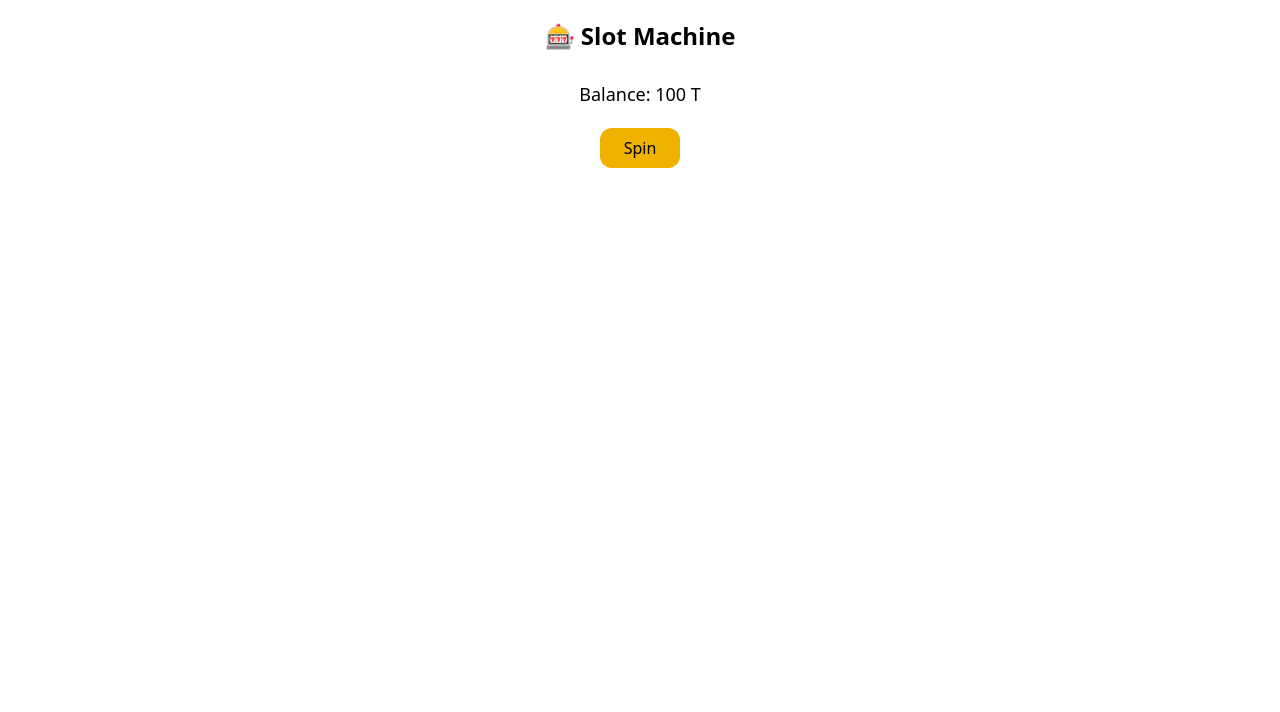
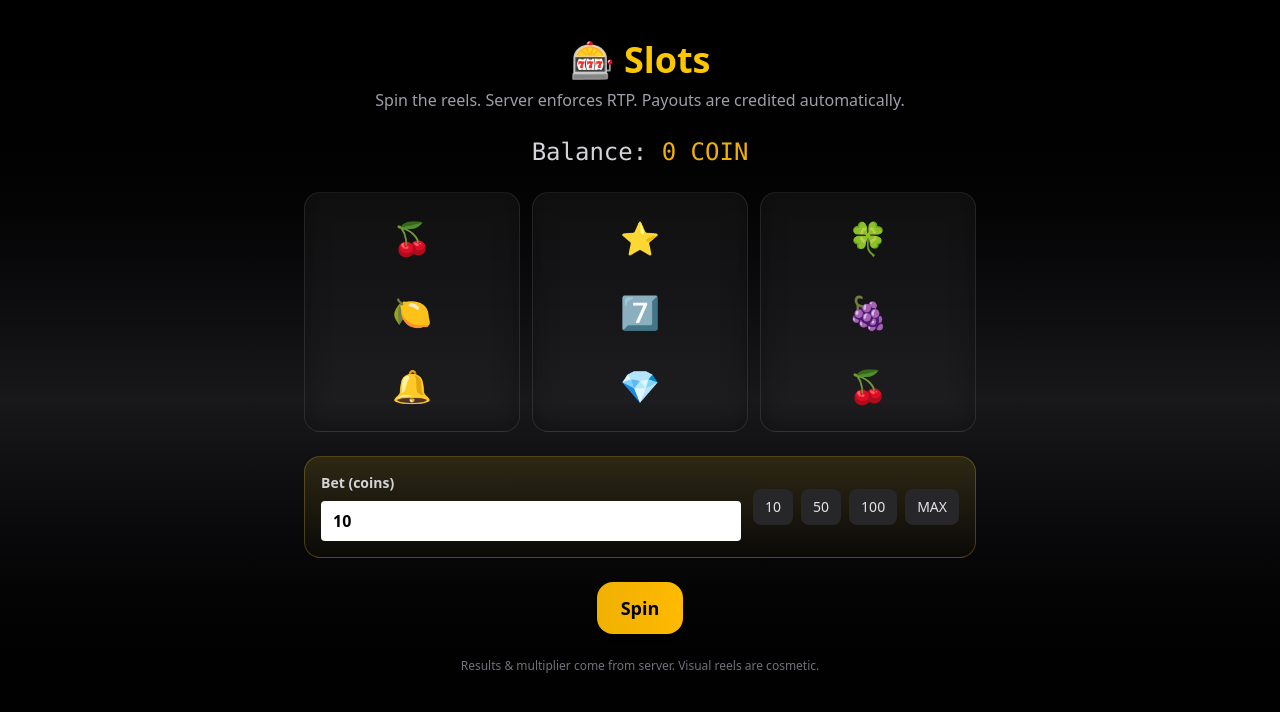
Before and after one commit to muhammadusama985/casino-telegram-app, a React (Vite) app: page /slot in a window 1280 px wide. Shown: the top 712 px of the page. Built offline with nearby package versions, Linux system fonts and the light colour scheme; no server answers; what @tonconnect/ui-react would draw is missing.

Commit message:
slot game added

```diff
--- a/src/pages/SlotGame.jsx
+++ b/src/pages/SlotGame.jsx
@@ -1,34 +1,310 @@
-// pages/SlotGame.jsx
+// src/pages/Slot.jsx
+import { useEffect, useMemo, useState } from "react";
+import { telegramAuth, getBalance, games } from "../api";
 
-import React, { useState } from "react";
+// ---------- helpers ----------
+function toNum(v) {
+  if (typeof v === "number") return Number.isFinite(v) ? v : 0;
+  const n = Number(v);
+  return Number.isFinite(n) ? n : 0;
+}
+const fmtCoins = (n) =>
+  Number.isFinite(Number(n)) ? Number(n).toLocaleString("en-US") : "0";
+const clampInt = (v, min, max) => {
+  const n = Math.floor(Number(v || 0));
+  if (!Number.isFinite(n)) return min;
+  return Math.max(min, Math.min(max ?? n, n));
+};
 
-export default function SlotGame() {
-  const [result, setResult] = useState([]);
-  const [balance, setBalance] = useState(100); // example
+export default function Slot() {
+  // ---- coins managed with the SAME logic you use elsewhere ----
+  const [coins, setCoins] = useState(0);
 
-  const symbols = ["🍒", "🍋", "🔔", "💎", "7️⃣"];
+  // ---- slot UI state ----
+  const symbols = useMemo(() => ["🍒", "🍋", "🔔", "⭐", "7️⃣", "💎", "🍀", "🍇"], []);
+  const [bet, setBet] = useState(10);
+  const [spinning, setSpinning] = useState(false);
+  const [result, setResult] = useState(""); // UI text: win/lose
+  const [payout, setPayout] = useState(0);
+  const [lastMult, setLastMult] = useState(null); // e.g., 2x, 10x, etc.
 
-  function spin() {
-    const newResult = Array(3)
-      .fill(0)
-      .map(() => symbols[Math.floor(Math.random() * symbols.length)]);
-    setResult(newResult);
+  // reels: each is an array of 3 visible symbols
+  const [reelA, setReelA] = useState(["🍒", "🍋", "🔔"]);
+  const [reelB, setReelB] = useState(["⭐", "7️⃣", "💎"]);
+  const [reelC, setReelC] = useState(["🍀", "🍇", "🍒"]);
 
-    if (newResult[0] === newResult[1] && newResult[1] === newResult[2]) {
-      setBalance((prev) => prev + 50); // win
-    } else {
-      setBalance((prev) => prev - 10); // spin cost
+  // ---------- BALANCE BOOTSTRAP (same flow as your MainLayout) ----------
+  useEffect(() => {
+    let stopPolling = () => {};
+
+    (async () => {
+      try {
+        // 1) Login
+        const u = await telegramAuth();
+        if (Number.isFinite(Number(u?.coins))) {
+          const initial = toNum(u.coins);
+          setCoins((prev) => (initial !== prev ? initial : prev));
+        }
+
+        // 2) Confirm from backend once
+        try {
+          const c = await getBalance();
+          if (Number.isFinite(c)) setCoins((prev) => (c !== prev ? c : prev));
+        } catch {}
+
+        // 3) Start polling
+        stopPolling = (() => {
+          let alive = true;
+          (function tick() {
+            setTimeout(async () => {
+              if (!alive) return;
+              try {
+                const c = await getBalance();
+                if (Number.isFinite(c)) setCoins((prev) => (c !== prev ? c : prev));
+              } catch {
+              } finally {
+                if (alive) tick();
+              }
+            }, 4000);
+          })();
+          return () => {
+            alive = false;
+          };
+        })();
+      } catch (e) {
+        console.error("[Slot] telegramAuth failed:", e);
+      }
+    })();
+
+    return () => {
+      stopPolling?.();
+    };
+  }, []); // eslint-disable-line react-hooks/exhaustive-deps
+
+  // 🔔 Same refresh hooks as elsewhere (event + tab visibility)
+  useEffect(() => {
+    const refresh = async () => {
+      try {
+        const c = await getBalance();
+        if (Number.isFinite(c)) setCoins((prev) => (c !== prev ? c : prev));
+      } catch {}
+    };
+    const onVisible = () => {
+      if (document.visibilityState === "visible") refresh();
+    };
+    window.addEventListener("balance:refresh", refresh);
+    document.addEventListener("visibilitychange", onVisible);
+    return () => {
+      window.removeEventListener("balance:refresh", refresh);
+      document.removeEventListener("visibilitychange", onVisible);
+    };
+  }, []);
+
+  // ---------- reel helpers ----------
+  const randSymbol = () => symbols[Math.floor(Math.random() * symbols.length)];
+  const randomColumn = () => [randSymbol(), randSymbol(), randSymbol()];
+
+  // simulate reel spin visuals while backend decides result
+  const startSpinVisual = () => {
+    setResult("");
+    setPayout(0);
+    setLastMult(null);
+    setSpinning(true);
+  };
+  const stopSpinVisualWithRandoms = () => {
+    setReelA(randomColumn());
+    setReelB(randomColumn());
+    setReelC(randomColumn());
+    setSpinning(false);
+  };
+
+  // ---------- spin / bet ----------
+  const onSpin = async () => {
+    const stake = clampInt(bet, 1);
+    if (stake <= 0) return alert("Enter a valid bet (>= 1).");
+    if (Number(coins) < stake) return alert("Not enough coins.");
+
+    startSpinVisual();
+
+    // keep the reels "moving" by just refreshing symbols periodically
+    let visualTimer = setInterval(() => {
+      setReelA(randomColumn());
+      setReelB(randomColumn());
+      setReelC(randomColumn());
+    }, 90);
+
+    const startedAt = Date.now();
+    try {
+      // Server outcome (RTP aware). Expect: { result, payout, newBalance, details:{ multiplier, factor, eM } }
+      // Use games.slot(stake) helper if you added it; otherwise: games.bet({game:'slot', stakeCoins: stake})
+      const res = (typeof games.slot === "function")
+        ? await games.slot(stake)
+        : await games.bet({ game: "slot", stakeCoins: stake });
+
+      // Ensure minimum spin time for feel
+      const minMs = 1000;
+      const elapsed = Date.now() - startedAt;
+      if (elapsed < minMs) {
+        await new Promise((r) => setTimeout(r, minMs - elapsed));
+      }
+
+      try { clearInterval(visualTimer); } catch {}
+      visualTimer = null;
+
+      // Land reels visually (random, purely cosmetic)
+      stopSpinVisualWithRandoms();
+
+      // Update balance from server
+      if (Number.isFinite(res?.newBalance)) {
+        setCoins((prev) => (res.newBalance !== prev ? res.newBalance : prev));
+      }
+
+      // Show result text and payout/multiplier if any
+      const mult = Number(res?.details?.multiplier);
+      if (res?.result === "win" && Number.isFinite(res?.payout) && res.payout > 0) {
+        setPayout(res.payout);
+        if (Number.isFinite(mult) && mult > 0) setLastMult(mult);
+        setResult(`🎉 WIN +${res.payout}${Number.isFinite(mult) ? `  (x${mult})` : ""}`);
+      } else {
+        setResult(`❌ Lose -${stake}`);
+      }
+
+      // Notify app-wide listeners
+      window.dispatchEvent(new Event("balance:refresh"));
+    } catch (e) {
+      console.error("[Slot] spin error:", e);
+      const msg = String(e?.message || "");
+      if (msg.includes("insufficient-funds")) alert("Not enough coins.");
+      else if (msg.includes("min-stake")) alert("Bet is below minimum.");
+      else if (msg.includes("max-stake")) alert("Bet exceeds maximum.");
+      else alert("Spin failed. Try again.");
+    } finally {
+      try { clearInterval(visualTimer); } catch {}
+      setSpinning(false);
     }
-  }
+  };
 
+  // ---------- UI ----------
   return (
-    <div className="p-5 text-center">
-      <h1 className="text-2xl font-bold mb-4">🎰 Slot Machine</h1>
-      <div className="text-5xl flex justify-center gap-4">{result}</div>
-      <p className="mt-3 text-lg">Balance: {balance} T</p>
-      <button onClick={spin} className="mt-5 px-6 py-2 bg-yellow-500 text-black rounded-xl">
-        Spin
-      </button>
+    <div className="min-h-screen bg-gradient-to-b from-black via-zinc-900 to-black px-4 py-10 text-white">
+      <style>{`
+        .reel {
+          background: linear-gradient(180deg, rgba(255,255,255,0.06), rgba(255,255,255,0.02));
+          border-radius: 1rem;
+          border: 1px solid rgba(255,255,255,0.08);
+          box-shadow: inset 0 0 24px rgba(0,0,0,0.35);
+        }
+        .cell {
+          height: 74px;
+          display: grid;
+          place-items: center;
+          font-size: 2rem;
+        }
+        .panel {
+          background: linear-gradient(180deg, rgba(250,204,21,0.12), rgba(250,204,21,0.02));
+          border: 1px solid rgba(250,204,21,0.25);
+          border-radius: 1rem;
+        }
+      `}</style>
+
+      <div className="max-w-2xl mx-auto">
+        <h1 className="text-4xl font-extrabold mb-2 text-center">
+          🎰 <span className="text-yellow-400">Slots</span>
+        </h1>
+        <p className="text-center text-zinc-400 mb-6">
+          Spin the reels. Server enforces RTP. Payouts are credited automatically.
+        </p>
+
+        {/* Balance */}
+        <div className="text-2xl mb-6 text-center font-mono text-zinc-300">
+          Balance: <span className="text-yellow-500">{fmtCoins(toNum(coins))} COIN</span>
+        </div>
+
+        {/* Reels */}
+        <div className="grid grid-cols-3 gap-3 mb-6">
+          <div className="reel p-2">
+            {reelA.map((s, i) => (
+              <div key={`a-${i}`} className="cell">{s}</div>
+            ))}
+          </div>
+          <div className="reel p-2">
+            {reelB.map((s, i) => (
+              <div key={`b-${i}`} className="cell">{s}</div>
+            ))}
+          </div>
+          <div className="reel p-2">
+            {reelC.map((s, i) => (
+              <div key={`c-${i}`} className="cell">{s}</div>
+            ))}
+          </div>
+        </div>
+
+        {/* Bet panel */}
+        <div className="panel p-4 mb-6">
+          <div className="flex items-center gap-3">
+            <div className="flex-1">
+              <div className="text-sm font-semibold text-zinc-300 mb-2">Bet (coins)</div>
+              <input
+                type="number"
+                min="1"
+                value={bet}
+                onChange={(e) => setBet(clampInt(e.target.value, 1))}
+                className="text-black w-full px-3 py-2 rounded bg-white font-bold"
+              />
+            </div>
+            <div className="flex gap-2">
+              {[10, 50, 100].map((n) => (
+                <button
+                  key={n}
+                  onClick={() => setBet(n)}
+                  className="px-3 py-2 rounded-lg bg-zinc-800 text-zinc-200 hover:bg-zinc-700 text-sm"
+                >
+                  {n}
+                </button>
+              ))}
+              <button
+                onClick={() => setBet(Math.max(1, Math.floor(coins)))}
+                className="px-3 py-2 rounded-lg bg-zinc-800 text-zinc-200 hover:bg-zinc-700 text-sm"
+              >
+                MAX
+              </button>
+            </div>
+          </div>
+        </div>
+
+        {/* Spin button */}
+        <div className="text-center">
+          <button
+            onClick={onSpin}
+            disabled={spinning}
+            className={`px-6 py-3 rounded-2xl font-bold text-lg shadow-md transition-all duration-200 ${
+              spinning
+                ? "bg-yellow-300 text-black opacity-70 cursor-not-allowed"
+                : "bg-gradient-to-r from-yellow-500 to-amber-400 hover:from-yellow-400 hover:to-amber-300 text-black"
+            }`}
+          >
+            {spinning ? "Spinning..." : "Spin"}
+          </button>
+        </div>
+
+        {/* Result banner */}
+        {result && (
+          <div
+            className={`mt-6 px-6 py-4 text-center rounded-xl font-semibold text-lg ${
+              result.startsWith("🎉")
+                ? "bg-green-600 text-white shadow-lg"
+                : "bg-red-600 text-white shadow-lg"
+            }`}
+          >
+            {result}
+          </div>
+        )}
+
+        {/* Footer hint */}
+        <div className="mt-6 text-center text-xs text-zinc-500">
+          Results & multiplier come from server. Visual reels are cosmetic.
+        </div>
+      </div>
     </div>
   );
 }
```
